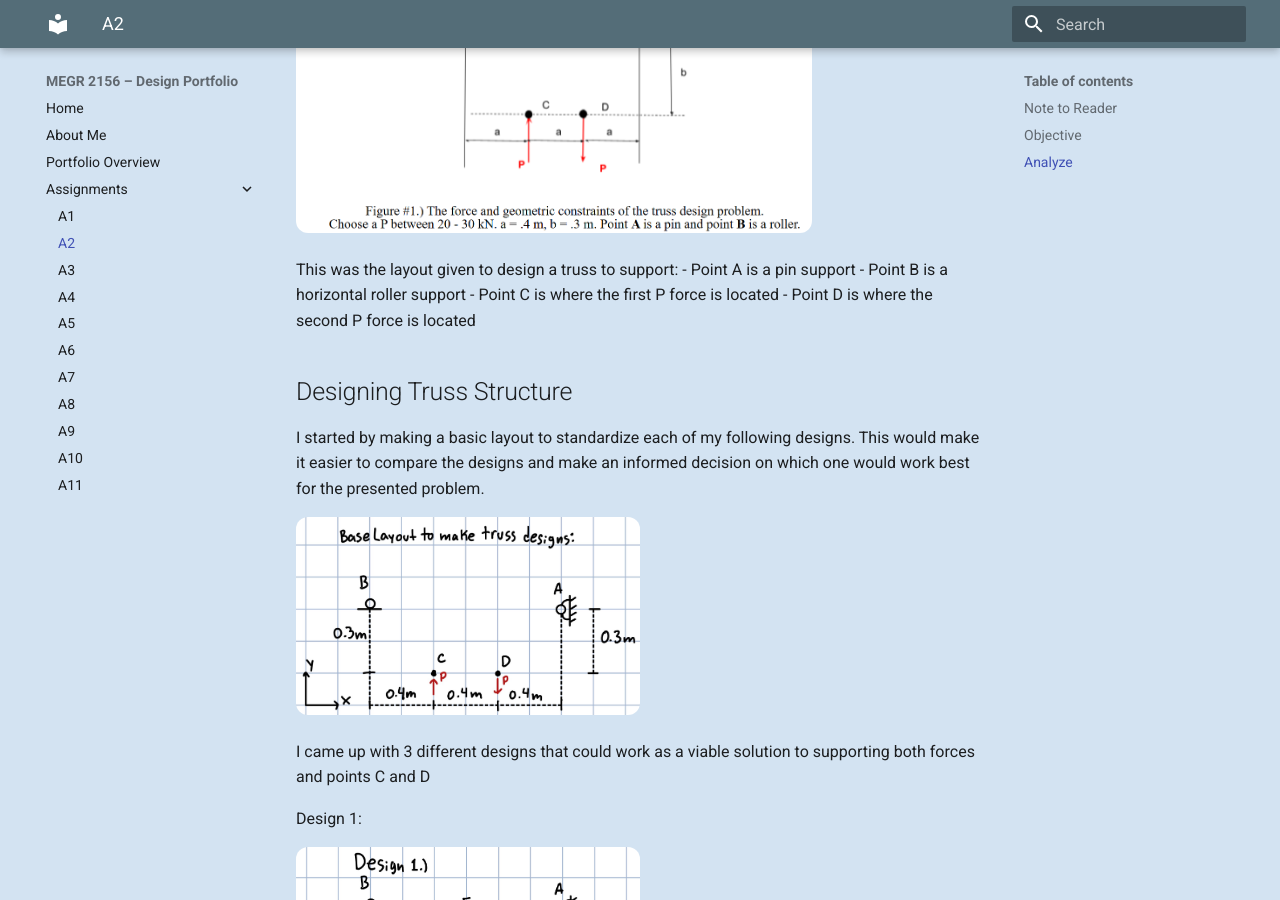
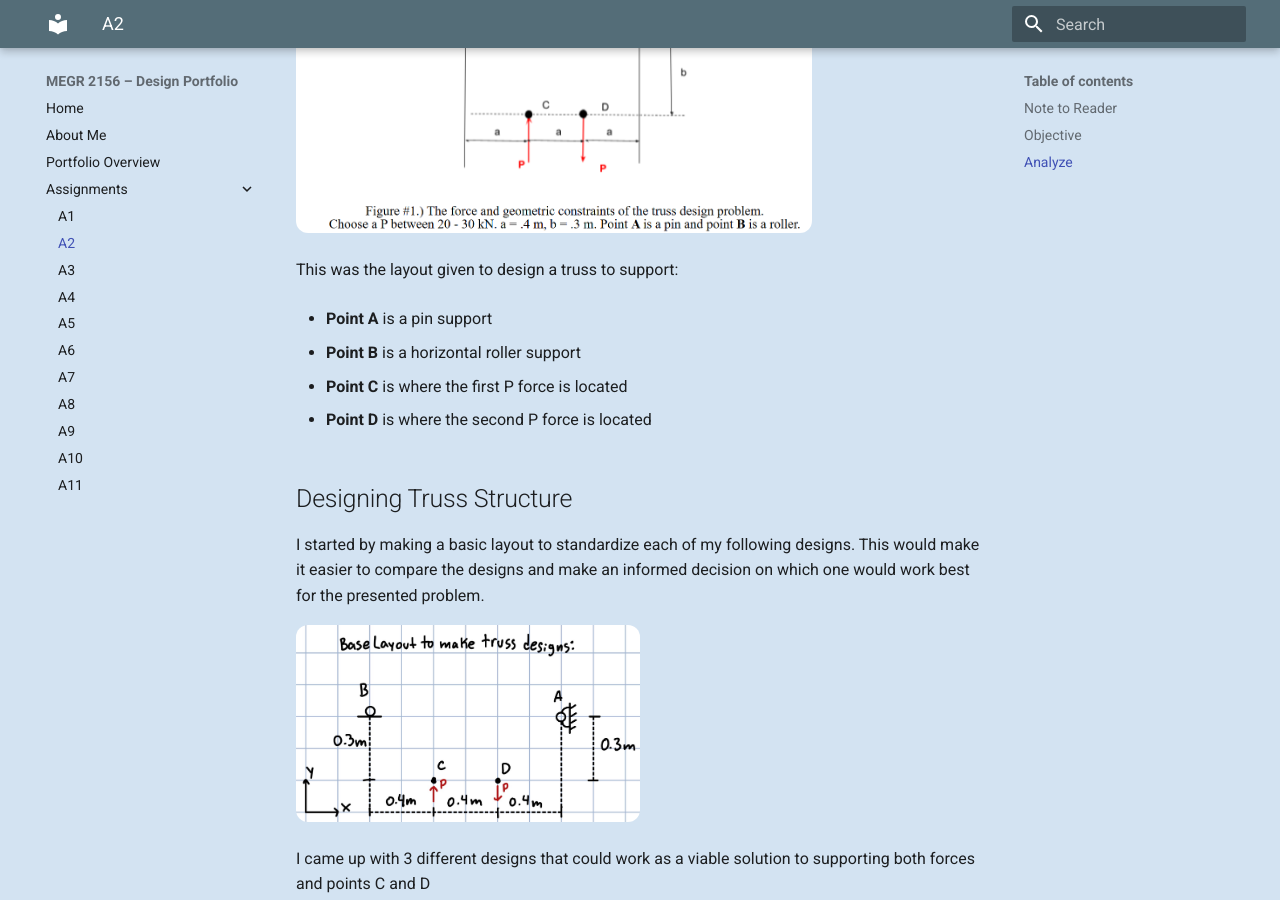
Before and after one commit to Noah-DiMenna/megr2156-portfolio, an MkDocs documentation site: the page built from docs/assignments/A02/index.md, in a window 1280 px wide and 900 px high, scrolled down 1121 px. Built offline with MkDocs 1.6.1 and Material for MkDocs 9.7.7, drawn with Linux system fonts in a browser that asks for light colours.

```diff
--- a/docs/assignments/A02/index.md
+++ b/docs/assignments/A02/index.md
@@ -39,10 +39,14 @@ For Assignment A2 I was tasked with creating a planar truss that fit within give
 <img src="Given-Layout.jpg" style="border-radius: 12px; width: 75%;">
 
 This was the layout given to design a truss to support:
-- Point A is a pin support
-- Point B is a horizontal roller support
-- Point C  is where the first P force is located
-- Point D is where the second P force is located
+
+- **Point A** is a pin support
+
+- **Point B** is a horizontal roller support
+
+- **Point C**  is where the first P force is located
+
+- **Point D** is where the second P force is located
 
 ## Designing Truss Structure
 
```
